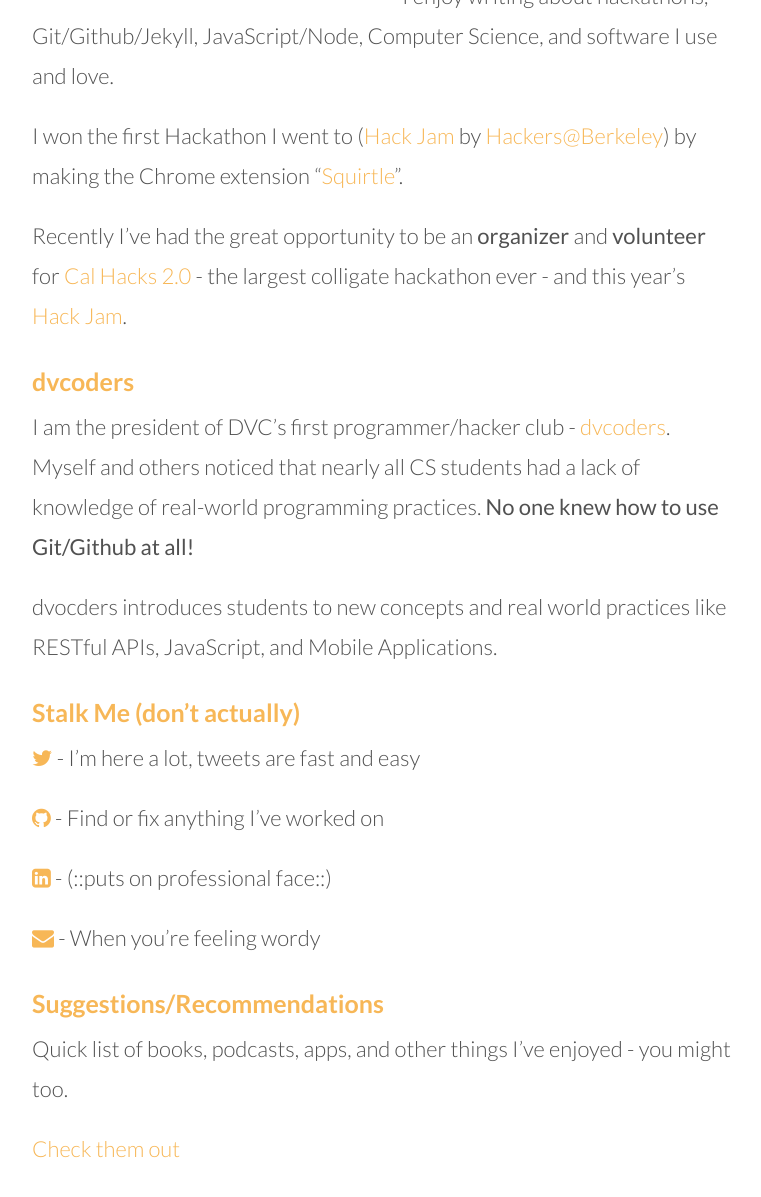
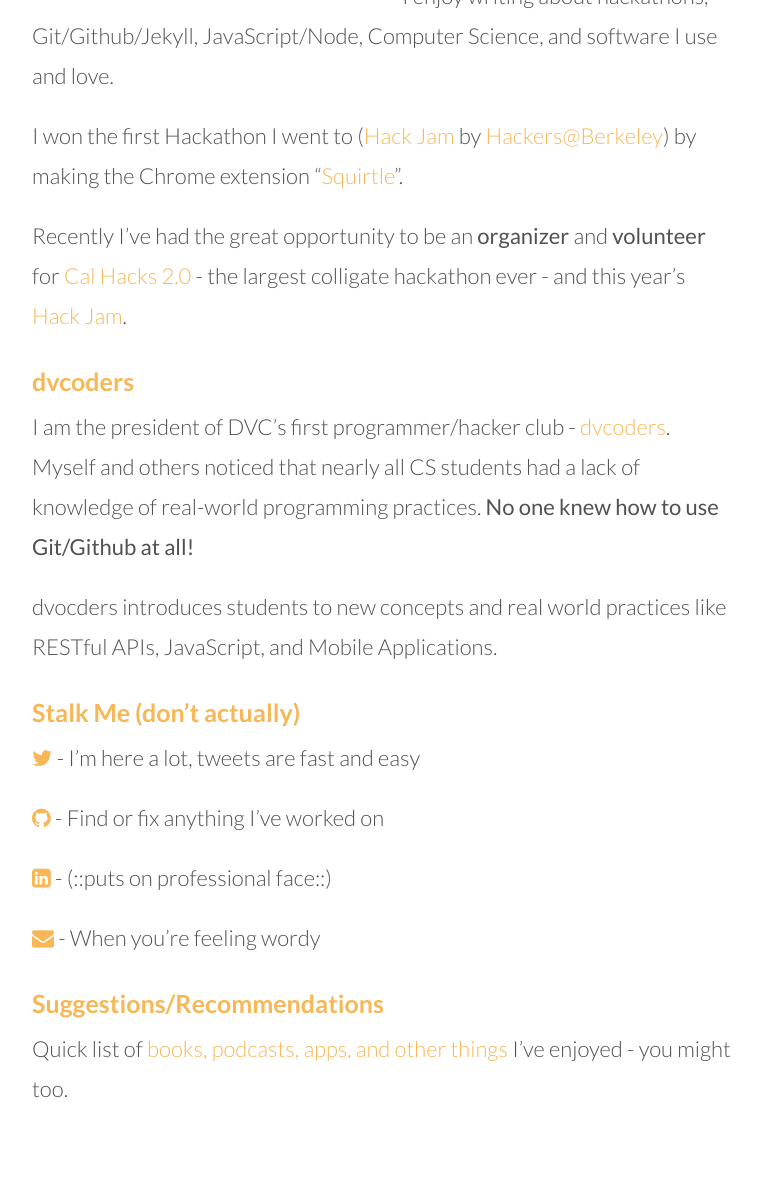
Before and after one commit to shatasundara/thebearjew.github.io, a Jekyll site: the page built from about.md, in a window 1280 px wide, cut to the strip 534-1823 px from the top of the page. Shown: the top 1197 px of the strip, without its empty margins (258-1019 px from the left). Built offline with Jekyll 4.4.1, drawn with Linux system fonts in a browser that asks for light colours; nearby versions of some CDN libraries; Markdown is read by kramdown in place of the engine named in the settings.

Commit message:
Update link to recommended page

```diff
--- a/about.md
+++ b/about.md
@@ -33,6 +33,4 @@
 
 ### Suggestions/Recommendations
 
-Quick list of books, podcasts, apps, and other things I've enjoyed - you might too.
-
-[Check them out]({{ "recommended" | prepend: site.baseurl }})
+Quick list of [books, podcasts, apps, and other things]({{ "recommended" | prepend: site.baseurl }}) I've enjoyed - you might too.
```
